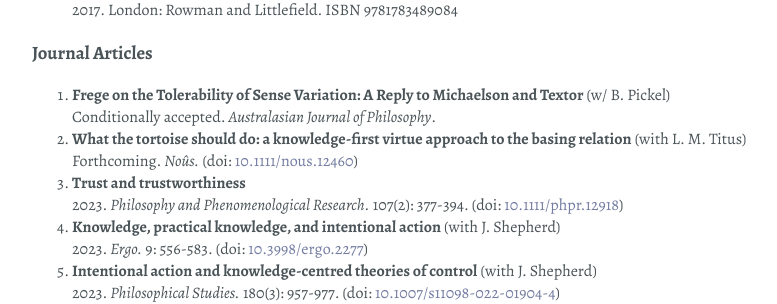
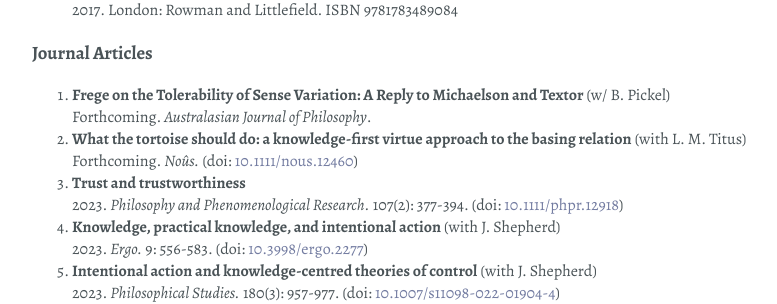
Before and after one commit to jadamcarter/jadamcarter.github.io, a Jekyll site: the page built from index.html, in a window 1280 px wide and 900 px high, scrolled down 842 px. Shown: the part 154-458 px from the top of the window, without its empty margins (160-937 px from the left). Built offline with Jekyll 4.4.1, drawn with Linux system fonts in a browser that asks for light colours; some web fonts are replaced.

Commit message:
forthcoming

```diff
--- a/index.html
+++ b/index.html
@@ -79,7 +79,7 @@ Forthcoming 2024. Oxford: Oxford University Press. <a href="https://global.oup.c
 <ol>
 
 <li><strong>Frege on the Tolerability of Sense Variation: A Reply to Michaelson and Textor </strong> (w/ B. Pickel)<br/>
-Conditionally accepted. <i>Australasian Journal of Philosophy</i>.<br/></li>
+Forthcoming. <i>Australasian Journal of Philosophy</i>.<br/></li>
 
     <li>
         <strong>What the tortoise should do: a knowledge‐first virtue approach to the basing relation</strong> (with L. M. Titus)<br/>
```
